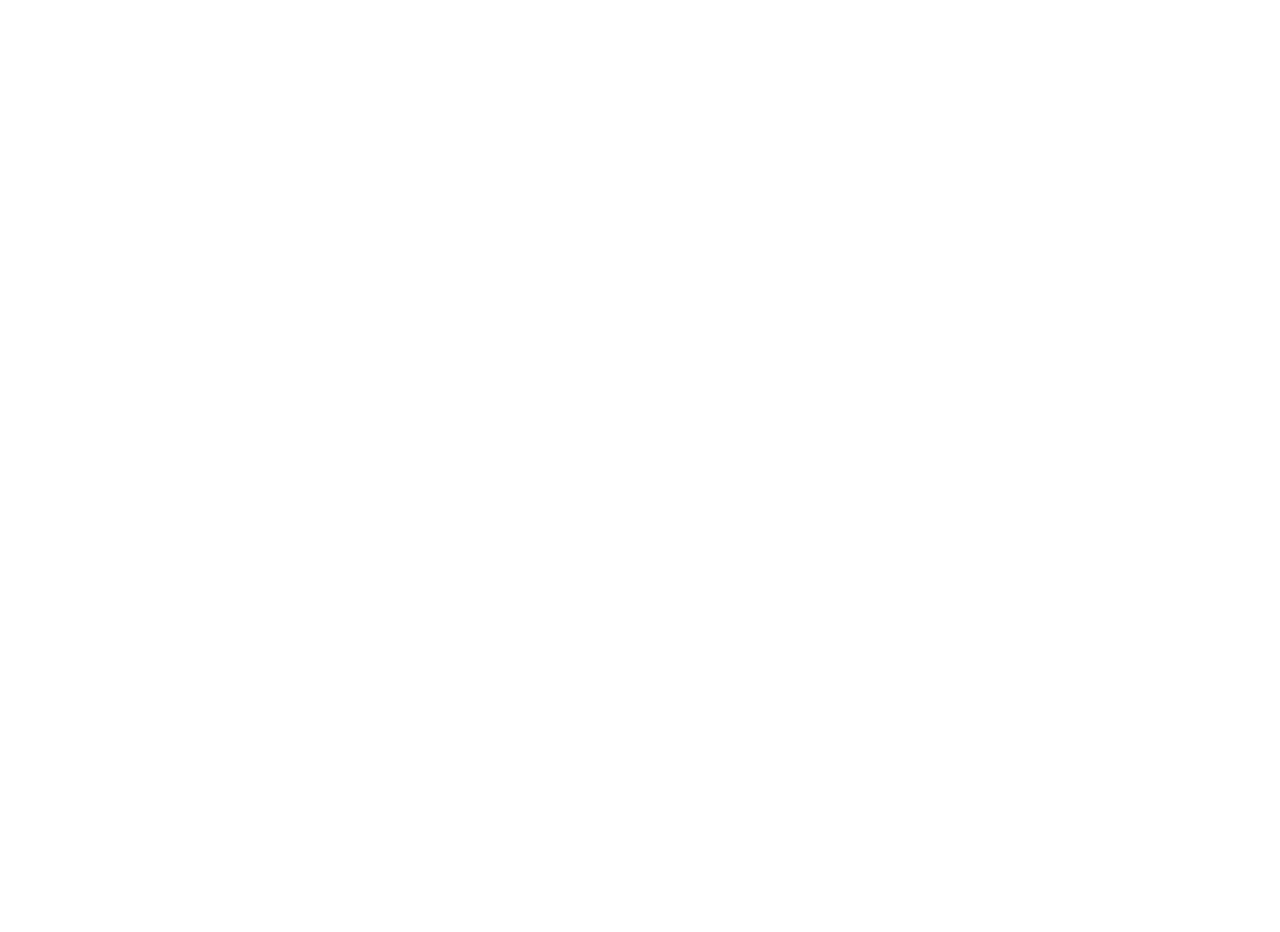
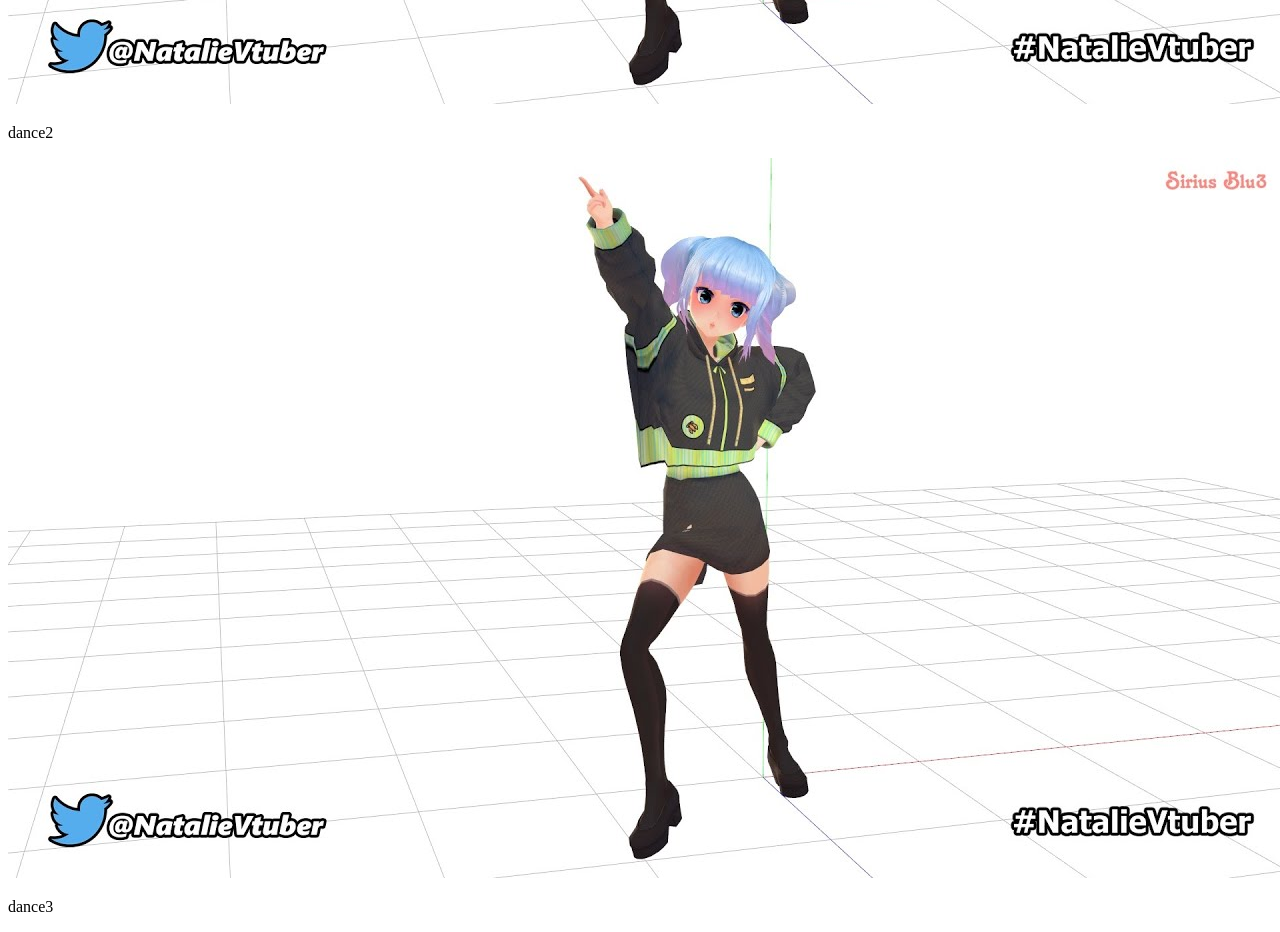
Before and after one commit to Discord-Chan/Animotion, a Next.js app in the folder Animotion_nextjs/: page /player in a window 1280 px wide. Shown: the part 1440-2372 px from the top of the page. Before the commit the page ends 824 px from the top, so only its background shows below. Built offline with nearby package versions, Linux system fonts and the light colour scheme.

Commit message:
update mediaplayer

```diff
--- a/Animotion_nextjs/pages/player.js
+++ b/Animotion_nextjs/pages/player.js
@@ -4,9 +4,17 @@
 		<p id="main-headline">Mediaplayer</p>
 
 		<div id="video-container">
-			<div className="dance">
+			<div className="dance-container">
 				<img className="dance-image" src="/images/dances/dance1.jpg"></img>
 				<p className="dance-name">dance1</p>
+			</div>
+			<div className="dance-container">
+				<img className="dance-image" src="/images/dances/dance1.jpg"></img>
+				<p className="dance-name">dance2</p>
+			</div>
+			<div className="dance-container">
+				<img className="dance-image" src="/images/dances/dance1.jpg"></img>
+				<p className="dance-name">dance3</p>
 			</div>
 		</div>
 		</>
--- a/Animotion_nextjs/styles/global.scss
+++ b/Animotion_nextjs/styles/global.scss
@@ -147,9 +147,26 @@
 
 /*#region dances*/
 
+.video-container {
+    margin-left: 100em;
+    margin-right: 10em;
+}
+
+.dance-container {
+    display: inline-block;
+    text-align: center;
+    margin-left: 2.5em;
+    margin-right: 2.5em;
+}
+
 .dance-image {
-    max-width: 50em;
-    width: 30em;
+    max-width: 30em;
+    max-height: 15em;
+}
+
+.dance-name {
+    color: white;
+    font-size: 1.5em;
 }
 
 /*#endregion*/
```
